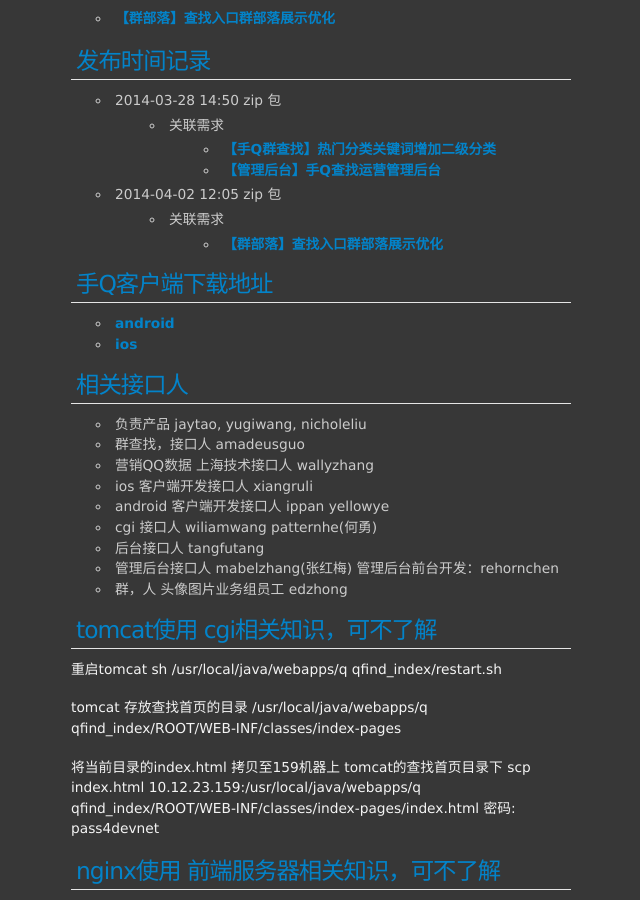
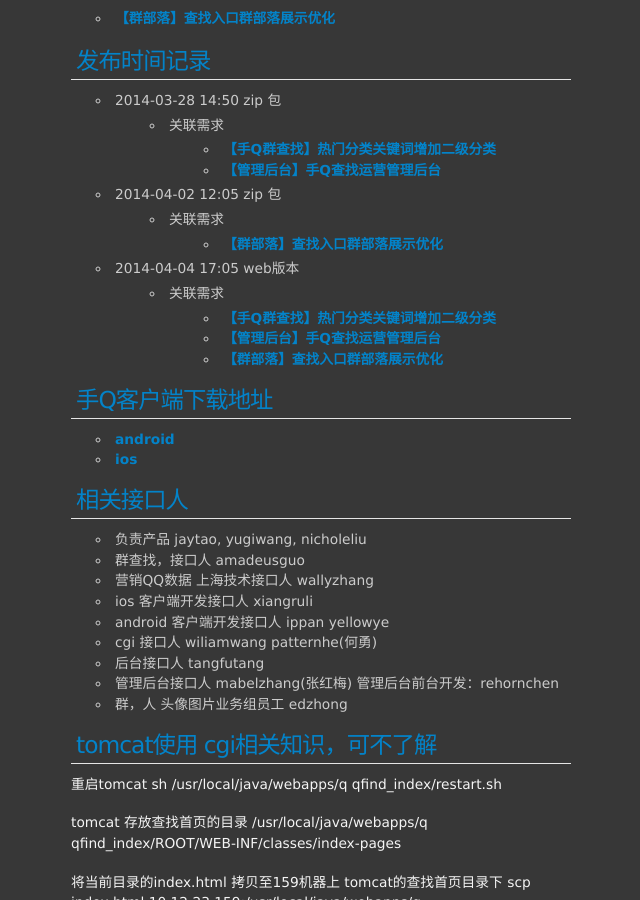
Before and after one commit to materliu/materliu.github.io, a Jekyll site: the page built from all/tencent/_posts/2014-03-19-手Q群查找README.md, in a window 1280 px wide and 900 px high, scrolled down 10325 px. Shown: the whole window, without its empty margins (234-874 px from the left). Built offline with Jekyll 4.4.1, drawn with Linux system fonts in a browser that asks for light colours; Markdown is read by kramdown in place of the engine named in the settings.

Commit message:
修改发布记录！

```diff
--- a/all/tencent/_posts/2014-03-19-手Q群查找README.md
+++ b/all/tencent/_posts/2014-03-19-手Q群查找README.md
@@ -432,6 +432,11 @@
     * 关联需求
         * [【群部落】查找入口群部落展示优化](http://tapd.oa.com/v3/QQGroup/prong/stories/view/1010076071056058807?url_cache_key=6dbc8adcabba2d0d9856066727a1c324)
 
+* 2014-04-04 17:05 web版本
+    * 关联需求
+        * [【手Q群查找】热门分类关键词增加二级分类](http://tapd.oa.com/v3/QQGroup/prong/stories/view/1010076071055990608)
+        * [【管理后台】手Q查找运营管理后台](http://tapd.oa.com/v3/qqsearch_web/prong/stories/view/1010063621055938404)
+        * [【群部落】查找入口群部落展示优化](http://tapd.oa.com/v3/QQGroup/prong/stories/view/1010076071056058807?url_cache_key=6dbc8adcabba2d0d9856066727a1c324)
 
 
 ## 手Q客户端下载地址
```
